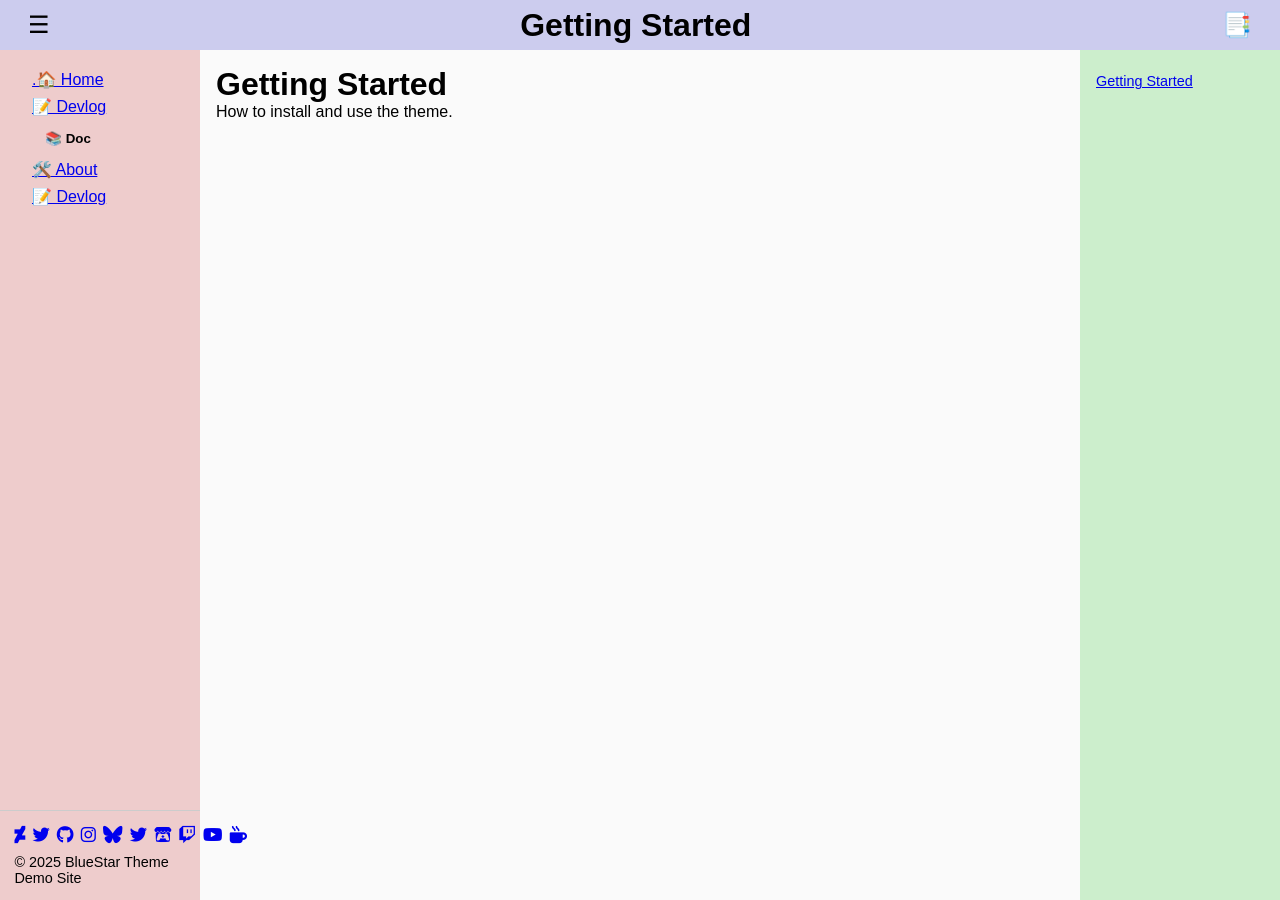
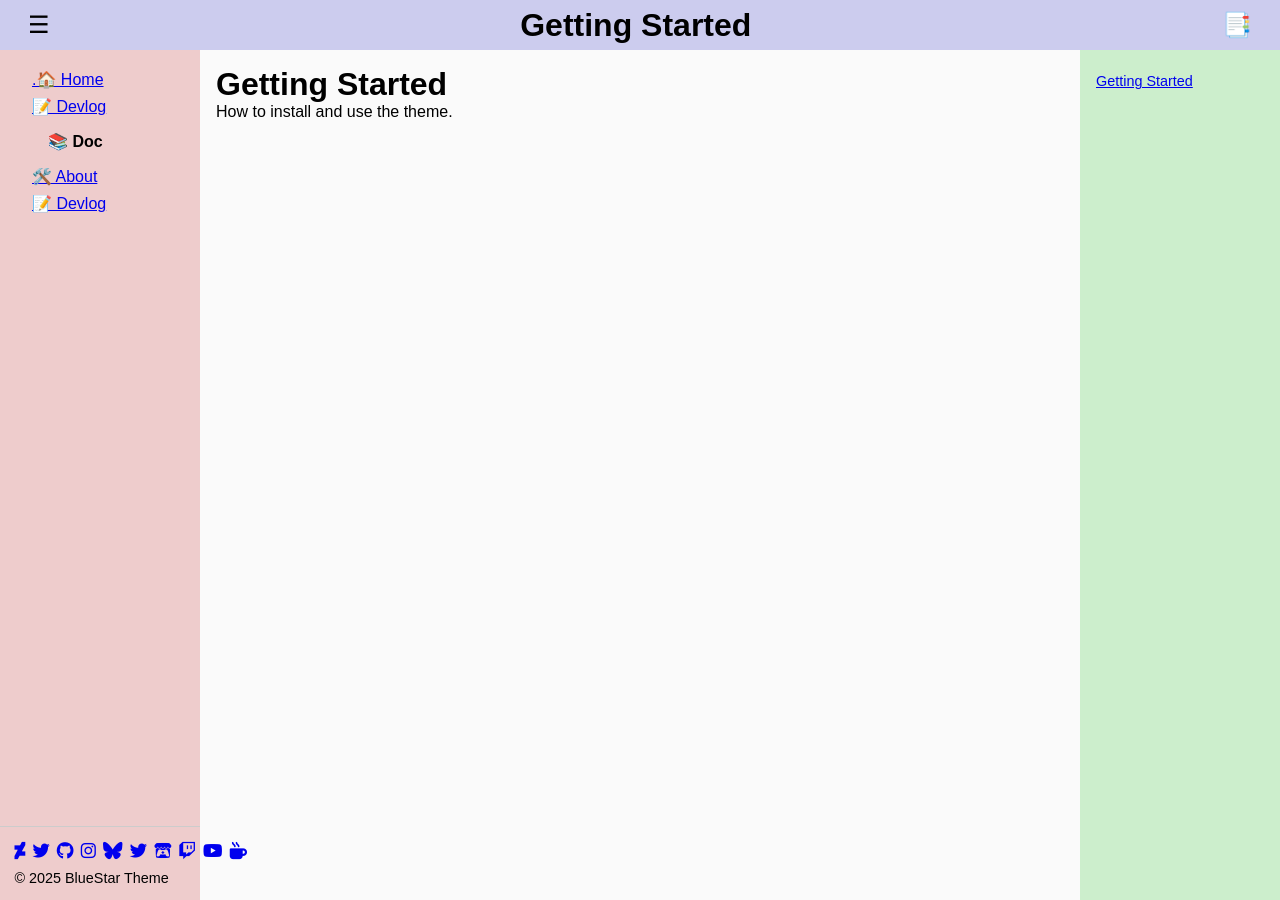
Before and after one commit to BlueStar03/theme, a Jekyll site: the page built from _docs/getting-started.md, in a window 1280 px wide. Built offline with Jekyll 4.4.1, drawn with Linux system fonts in a browser that asks for light colours.

Commit message:
text toogle

```diff
--- a/_config.yml
+++ b/_config.yml
@@ -1,4 +1,4 @@
-title: BlueStar Theme Demo Site
+title: BlueStar Theme
 description: A demo site showcasing the BlueStar Jekyll theme.
 
 
--- a/_includes/left-panel-collection.html
+++ b/_includes/left-panel-collection.html
@@ -4,14 +4,15 @@
 {% assign rest_docs = sorted | slice: 1, sorted.size %}
 
 <li class="collapsible-section">
-  <button
+  <a
+    href="{{ index_doc.url | relative_url }}"
     class="collapsible-toggle"
     aria-expanded="false"
     data-key="collection-{{ include.item.collection }}"
     data-index-url="{{ index_doc.url | relative_url }}"
   >
     {{ include.item.title }}
-  </button>
+  </a>
   <ul class="collapsible-content">
     {% assign grouped = rest_docs | group_by: "dir" %}
     {% for group in grouped %}
--- a/assets/css/style.css
+++ b/assets/css/style.css
@@ -183,3 +183,12 @@ nav li > ol, nav li > ul,
 aside li > ol, aside li > ul {
   margin-left: 1em;
 }
+
+.collapsible-section > .collapsible-toggle {
+  display: block;
+  padding: 0.5em 1em;
+  font-weight: bold;
+  text-decoration: none;
+  color: inherit;
+  cursor: pointer;
+}
```
